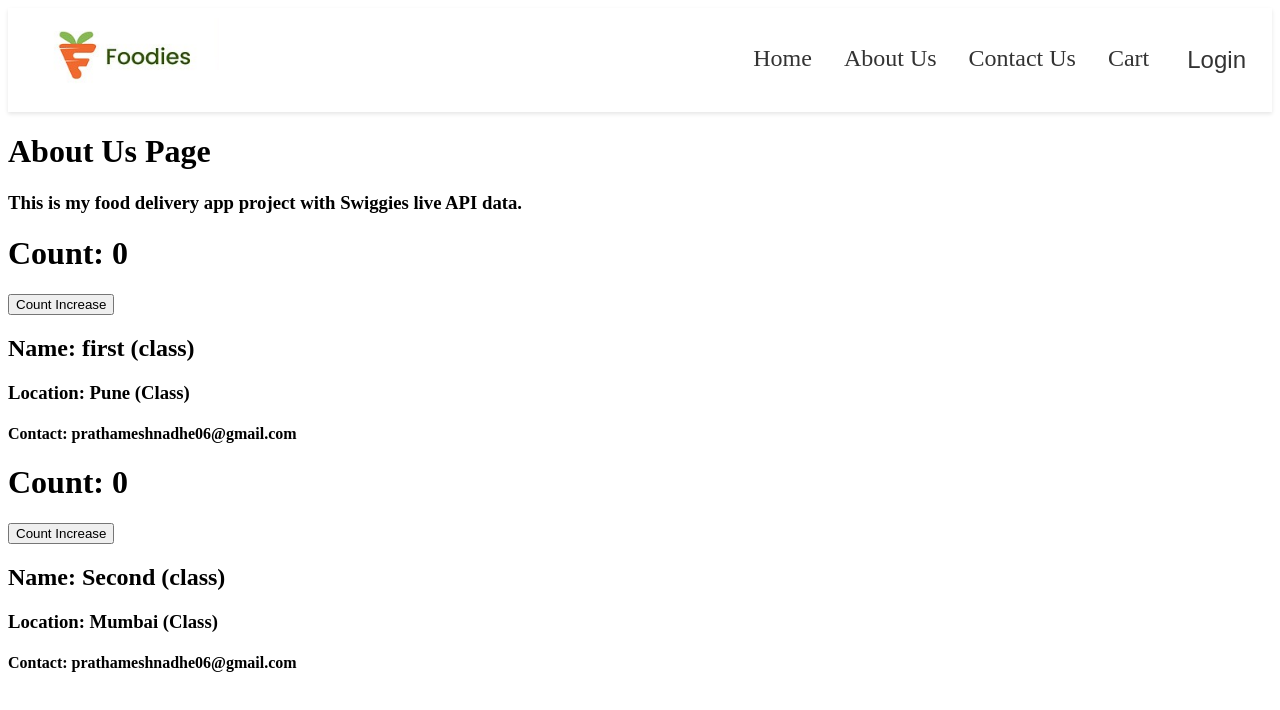
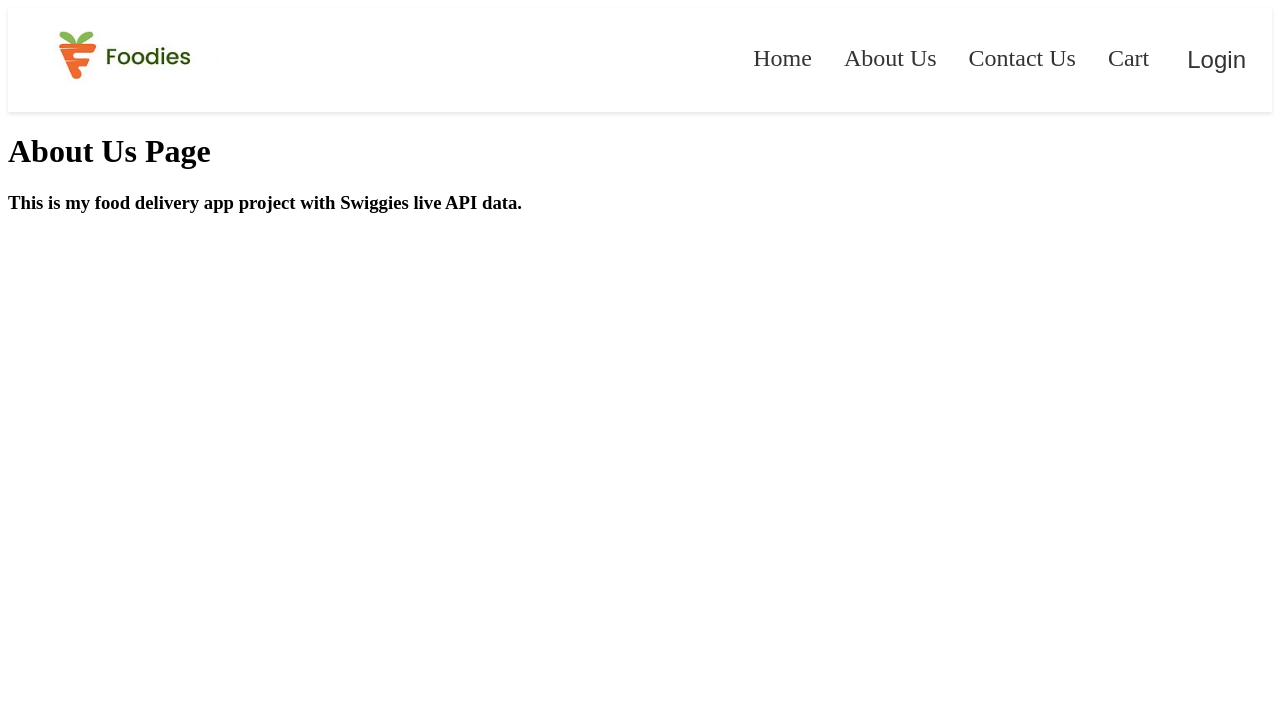
Before and after one commit to prathameshnadhe/Foodies, a React (Vite) app: page /about in a window 1280 px wide. Shown: the top 710 px of the page. Built offline with nearby package versions, Linux system fonts and the light colour scheme.

Commit message:
React will unmount

```diff
--- a/src/components/AboutUs.js
+++ b/src/components/AboutUs.js
@@ -5,16 +5,13 @@ import React from "react";
 class AboutUs extends React.Component {
   constructor(props) {
     super(props);
-
-    console.log("Parent Constructor");
   }
 
   componentDidMount() {
-    console.log("Parent Component Did Mount");
+    // console.log("Parent Component Did Mount");
   }
 
   render() {
-    console.log("Parent render");
     return (
       <div>
         <h1>About Us Page</h1>
@@ -23,35 +20,10 @@ class AboutUs extends React.Component {
         </h3>
         {/* <User name={"Prathamesh Nadhe (functions)"} /> */}
 
-        <UserClass name={"first (class)"} location={"Pune (Class)"} />
-        <UserClass name={"Second (class)"} location={"Mumbai (Class)"} />
+        {/* <UserClass name={"first (class)"} location={"Pune (Class)"} /> */}
+        {/* <UserClass name={"Second (class)"} location={"Mumbai (Class)"} /> */}
       </div>
     );
   }
 }
-
-/**
- * Parent Constructor
- * parent Render
- *    Prathamesh Child Constructor
- * Child Render
- * Shahrukh Khan Child Constructor
- * Child Constructor
- * Prathamesh Component did mount
- * Shahrukh Khan Component did mount
- * Parent Component did mount
- */
-
-// function AboutUs() {
-//   return (
-//     <div>
-//       <h1>About Us Page</h1>
-//       <h3>This is my food delivery app project with Swiggies live API data.</h3>
-//       <User name={"Prathamesh Nadhe (functions)"} />
-
-//       <UserClass name={"Prathamesh Nadhe (class)"} location={"Pune (Class)"} />
-//     </div>
-//   );
-// }
-
 export default AboutUs;
--- a/src/components/User.js
+++ b/src/components/User.js
@@ -5,7 +5,18 @@ const User = (props) => {
 
   useEffect(() => {
     // API Calls
+
+    let timer = setInterval(() => {
+      console.log("Hello Pratham!!");
+    }, 1000);
+
+    return () => {
+      console.log("useEffect return ");
+      clearInterval(timer);
+    };
   }, []);
+
+  async function getUserInfo() {}
 
   return (
     <div className="user-card">
--- a/src/components/UserClass.js
+++ b/src/components/UserClass.js
@@ -5,36 +5,47 @@ class UserClass extends React.Component {
     super(props);
 
     this.state = {
-      count: 0,
+      userInfo: {
+        name: "Dummy",
+        location: "Default",
+        avatar_url: "",
+      },
     };
-
-    console.log(this.props.name + "Child Constructor");
+    console.log("First Constructor");
   }
 
-  componentDidMount() {
+  async componentDidMount() {
     console.log(this.props.name + "Child Component Did Mount");
+    // API calls
 
-    // API calls
+    const data = await fetch("https://api.github.com/users/prathameshnadhe");
+    const json = await data.json();
+
+    this.setState({
+      userInfo: json,
+    });
+
+    console.log(json);
+  }
+
+  componentDidUpdate(prevProps, prevState) {
+    if(this.state.count !== prevState.count) {
+
+    }
+    console.log("Component did update");
+  }
+
+  componentWillUnmount() {
+    console.log("Component will unmount");
   }
 
   render() {
-    const { name, location } = this.props;
-    const { count } = this.state;
-
-    console.log("Child Render");
+    console.log("render Component");
+    const { name, location, avatar_url } = this.state.userInfo;
 
     return (
       <div className="user-card">
-        <h1>Count: {count}</h1>
-        <button
-          onClick={() => {
-            this.setState({
-              count: this.state.count + 1,
-            });
-          }}
-        >
-          Count Increase
-        </button>
+        <img src={avatar_url} alt="" />
         <h2>Name: {name}</h2>
         <h3>Location: {location}</h3>
         <h4>Contact: prathameshnadhe06@gmail.com</h4>
```
